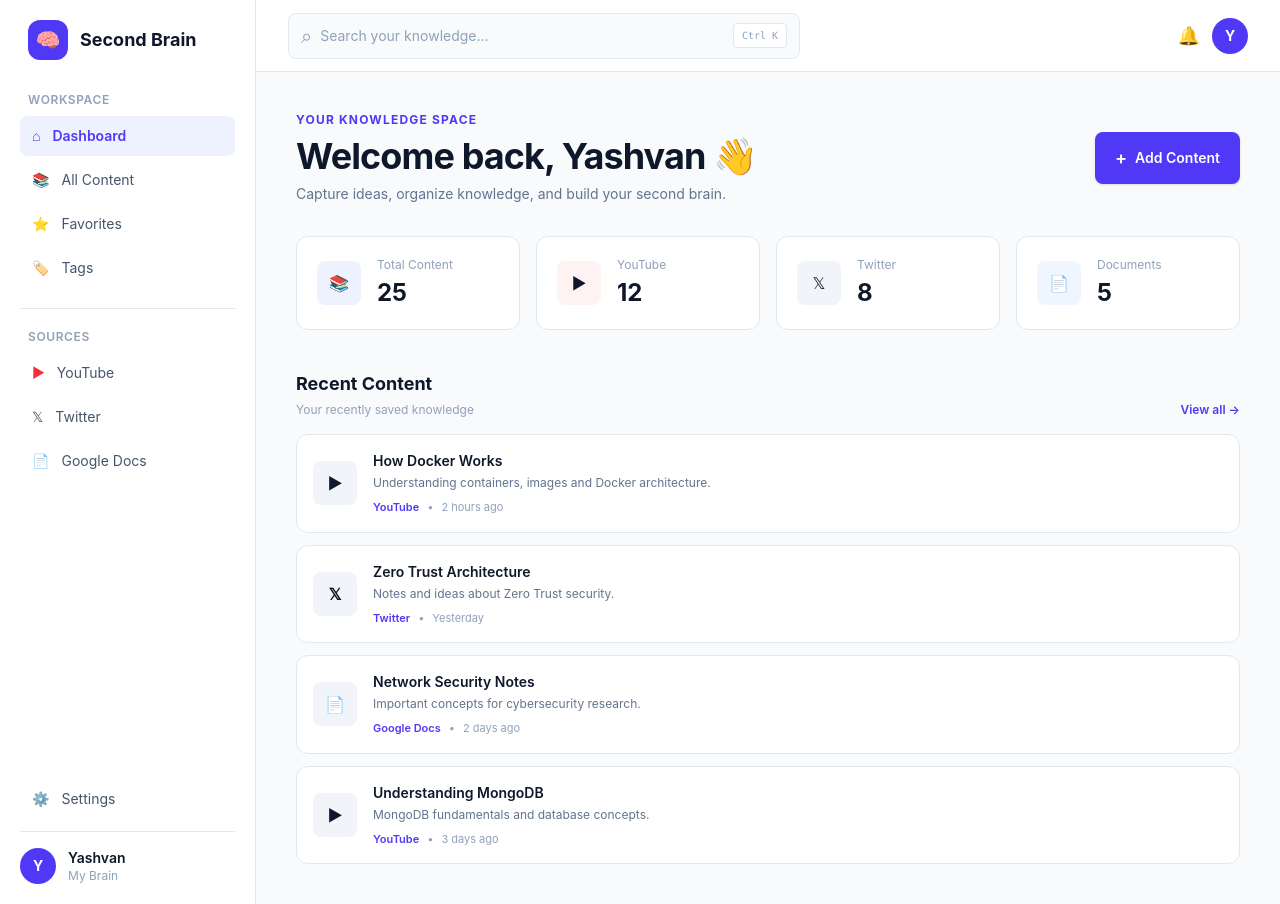
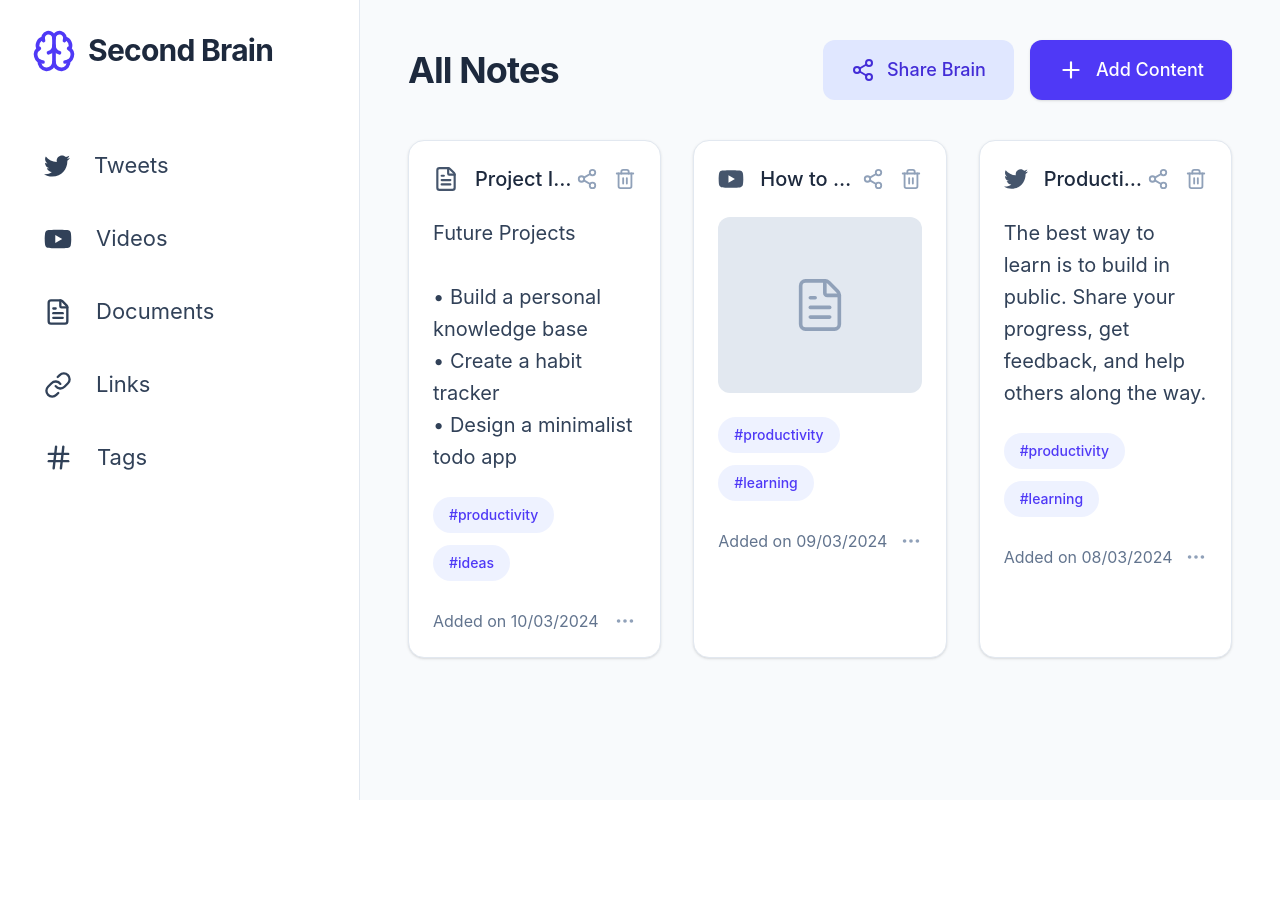
Before and after one commit to YashvanReddy/second-brain, a React (Vite) app: page / in a window 1280 px wide. After the commit the page ends 800 px from the top, so only its background shows below. Built offline with nearby package versions, Linux system fonts and the light colour scheme.

Commit message:
Build All Notes frontend

```diff
--- a/package.json
+++ b/package.json
@@ -11,8 +11,10 @@
   },
   "dependencies": {
     "@tailwindcss/vite": "^4.3.3",
+    "lucide-react": "^1.34.0",
     "react": "^19.2.8",
     "react-dom": "^19.2.8",
+    "react-icons": "^5.7.0",
     "tailwindcss": "^4.3.3"
   },
   "devDependencies": {
--- a/src/App.tsx
+++ b/src/App.tsx
@@ -1,347 +1,279 @@
-type ContentItem = {
+import {
+  Brain,
+  FileText,
+  Link,
+  Hash,
+  Share2,
+  Plus,
+  Trash2,
+  MoreHorizontal,
+} from "lucide-react";
+
+import {
+  FaTwitter,
+  FaYoutube,
+} from "react-icons/fa";
+
+type Note = {
   title: string;
-  source: "YouTube" | "Twitter" | "Google Docs";
-  time: string;
-  description: string;
+  type: "tweet" | "video" | "document";
+  content?: string;
+  tags: string[];
+  date: string;
 };
 
-const recentContent: ContentItem[] = [
+const notes: Note[] = [
   {
-    title: "How Docker Works",
-    source: "YouTube",
-    time: "2 hours ago",
-    description: "Understanding containers, images and Docker architecture.",
+    title: "Project Ideas",
+    type: "document",
+    content:
+      "Future Projects\n\n• Build a personal knowledge base\n• Create a habit tracker\n• Design a minimalist todo app",
+    tags: ["productivity", "ideas"],
+    date: "10/03/2024",
   },
   {
-    title: "Zero Trust Architecture",
-    source: "Twitter",
-    time: "Yesterday",
-    description: "Notes and ideas about Zero Trust security.",
+    title: "How to Build a Second Brain",
+    type: "video",
+    tags: ["productivity", "learning"],
+    date: "09/03/2024",
   },
   {
-    title: "Network Security Notes",
-    source: "Google Docs",
-    time: "2 days ago",
-    description: "Important concepts for cybersecurity research.",
-  },
-  {
-    title: "Understanding MongoDB",
-    source: "YouTube",
-    time: "3 days ago",
-    description: "MongoDB fundamentals and database concepts.",
+    title: "Productivity Tip",
+    type: "tweet",
+    content:
+      "The best way to learn is to build in public. Share your progress, get feedback, and help others along the way.",
+    tags: ["productivity", "learning"],
+    date: "08/03/2024",
   },
 ];
 
 function App() {
   return (
-    <div className="flex min-h-screen bg-slate-50 text-slate-900">
+    <div className="min-h-screen bg-[#f8fafc] text-slate-800">
 
-      {/* SIDEBAR */}
-      <aside className="hidden w-64 flex-col border-r border-slate-200 bg-white p-5 md:flex">
+      <div className="flex min-h-screen">
 
-        {/* Logo */}
-        <div className="mb-8 flex items-center gap-3 px-2">
-          <div className="flex h-10 w-10 items-center justify-center rounded-xl bg-indigo-600 text-xl">
-            🧠
+        {/* SIDEBAR */}
+        <aside className="hidden w-[360px] shrink-0 border-r border-slate-200 bg-white px-8 py-7 lg:block">
+
+          {/* LOGO */}
+          <div className="mb-16 flex items-center gap-3">
+            <Brain
+              size={44}
+              strokeWidth={2}
+              className="text-indigo-600"
+            />
+
+            <h1 className="text-[30px] font-bold tracking-tight">
+              Second Brain
+            </h1>
           </div>
 
-          <span className="text-lg font-bold">
-            Second Brain
-          </span>
-        </div>
+          {/* NAVIGATION */}
+          <nav className="space-y-4">
 
-        {/* Navigation */}
-        <nav className="flex-1">
-
-          <p className="mb-2 px-2 text-xs font-semibold uppercase tracking-wider text-slate-400">
-            Workspace
-          </p>
-
-          <button className="mb-1 flex w-full items-center gap-3 rounded-lg bg-indigo-50 px-3 py-2.5 text-sm font-semibold text-indigo-600">
-            <span>⌂</span>
-            Dashboard
-          </button>
-
-          <button className="mb-1 flex w-full items-center gap-3 rounded-lg px-3 py-2.5 text-sm text-slate-600 transition hover:bg-slate-100">
-            <span>📚</span>
-            All Content
-          </button>
-
-          <button className="mb-1 flex w-full items-center gap-3 rounded-lg px-3 py-2.5 text-sm text-slate-600 transition hover:bg-slate-100">
-            <span>⭐</span>
-            Favorites
-          </button>
-
-          <button className="mb-1 flex w-full items-center gap-3 rounded-lg px-3 py-2.5 text-sm text-slate-600 transition hover:bg-slate-100">
-            <span>🏷️</span>
-            Tags
-          </button>
-
-          <div className="my-5 border-t border-slate-200" />
-
-          <p className="mb-2 px-2 text-xs font-semibold uppercase tracking-wider text-slate-400">
-            Sources
-          </p>
-
-          <button className="mb-1 flex w-full items-center gap-3 rounded-lg px-3 py-2.5 text-sm text-slate-600 hover:bg-slate-100">
-            <span className="text-red-500">▶</span>
-            YouTube
-          </button>
-
-          <button className="mb-1 flex w-full items-center gap-3 rounded-lg px-3 py-2.5 text-sm text-slate-600 hover:bg-slate-100">
-            <span>𝕏</span>
-            Twitter
-          </button>
-
-          <button className="mb-1 flex w-full items-center gap-3 rounded-lg px-3 py-2.5 text-sm text-slate-600 hover:bg-slate-100">
-            <span>📄</span>
-            Google Docs
-          </button>
-
-        </nav>
-
-        {/* Bottom */}
-        <div>
-
-          <button className="mb-3 flex w-full items-center gap-3 rounded-lg px-3 py-2.5 text-sm text-slate-600 hover:bg-slate-100">
-            <span>⚙️</span>
-            Settings
-          </button>
-
-          <div className="flex items-center gap-3 border-t border-slate-200 pt-4">
-            <div className="flex h-9 w-9 items-center justify-center rounded-full bg-indigo-600 text-sm font-bold text-white">
-              Y
-            </div>
-
-            <div>
-              <p className="text-sm font-semibold">
-                Yashvan
-              </p>
-
-              <p className="text-xs text-slate-400">
-                My Brain
-              </p>
-            </div>
-          </div>
-
-        </div>
-      </aside>
-
-      {/* MAIN */}
-      <main className="min-w-0 flex-1">
-
-        {/* TOP BAR */}
-        <header className="flex h-18 items-center justify-between border-b border-slate-200 bg-white px-5 md:px-8">
-
-          <div className="flex w-full max-w-lg items-center gap-2 rounded-lg border border-slate-200 bg-slate-50 px-3 py-2">
-
-            <span className="text-xl text-slate-400">
-              ⌕
-            </span>
-
-            <input
-              type="text"
-              placeholder="Search your knowledge..."
-              className="min-w-0 flex-1 bg-transparent text-sm outline-none placeholder:text-slate-400"
+            <SidebarItem
+              icon={<FaTwitter size={26} />}
+              label="Tweets"
+            />
+            <SidebarItem
+              icon={<FaYoutube size={28} />}
+              label="Videos"
             />
 
-            <kbd className="hidden rounded border border-slate-200 bg-white px-2 py-1 text-[10px] text-slate-400 sm:block">
-              Ctrl K
-            </kbd>
-
-          </div>
-
-          <div className="ml-4 flex items-center gap-3">
-            <button className="text-lg">
-              🔔
-            </button>
-
-            <div className="flex h-9 w-9 items-center justify-center rounded-full bg-indigo-600 text-sm font-bold text-white">
-              Y
-            </div>
-          </div>
-
-        </header>
-
-        {/* CONTENT */}
-        <div className="mx-auto max-w-7xl px-5 py-8 md:px-10 md:py-10">
-
-          {/* WELCOME */}
-          <section className="mb-8 flex flex-col justify-between gap-5 md:flex-row md:items-center">
-
-            <div>
-              <p className="mb-2 text-xs font-bold uppercase tracking-widest text-indigo-600">
-                Your Knowledge Space
-              </p>
-
-              <h1 className="text-3xl font-bold tracking-tight md:text-4xl">
-                Welcome back, Yashvan 👋
-              </h1>
-
-              <p className="mt-2 text-sm text-slate-500">
-                Capture ideas, organize knowledge, and build your second brain.
-              </p>
-            </div>
-
-            <button className="flex w-fit items-center gap-2 rounded-lg bg-indigo-600 px-5 py-3 text-sm font-semibold text-white shadow-sm transition hover:bg-indigo-700">
-              <span className="text-lg">+</span>
-              Add Content
-            </button>
-
-          </section>
-
-          {/* STATS */}
-          <section className="mb-10 grid grid-cols-1 gap-4 sm:grid-cols-2 xl:grid-cols-4">
-
-            <StatCard
-              icon="📚"
-              label="Total Content"
-              value="25"
-              bg="bg-indigo-50"
+            <SidebarItem
+              icon={<FileText size={28} />}
+              label="Documents"
             />
 
-            <StatCard
-              icon="▶"
-              label="YouTube"
-              value="12"
-              bg="bg-red-50"
+            <SidebarItem
+              icon={<Link size={28} />}
+              label="Links"
             />
 
-            <StatCard
-              icon="𝕏"
-              label="Twitter"
-              value="8"
-              bg="bg-slate-100"
+            <SidebarItem
+              icon={<Hash size={29} />}
+              label="Tags"
             />
 
-            <StatCard
-              icon="📄"
-              label="Documents"
-              value="5"
-              bg="bg-blue-50"
-            />
+          </nav>
+        </aside>
 
-          </section>
+        {/* MAIN */}
+        <main className="min-w-0 flex-1">
 
-          {/* RECENT CONTENT */}
-          <section>
+          {/* HEADER */}
+          <header className="flex items-center justify-between px-8 py-10 lg:px-12">
 
-            <div className="mb-4 flex items-end justify-between">
+            <h2 className="text-4xl font-bold tracking-tight">
+              All Notes
+            </h2>
 
-              <div>
-                <h2 className="text-lg font-bold">
-                  Recent Content
-                </h2>
+            <div className="flex items-center gap-4">
 
-                <p className="mt-1 text-xs text-slate-400">
-                  Your recently saved knowledge
-                </p>
-              </div>
+              <button className="flex items-center gap-3 rounded-xl bg-indigo-100 px-7 py-4 text-lg font-medium text-indigo-700 transition hover:bg-indigo-200">
+                <Share2 size={24} />
+                Share Brain
+              </button>
 
-              <button className="text-xs font-semibold text-indigo-600 hover:text-indigo-700">
-                View all →
+              <button className="flex items-center gap-3 rounded-xl bg-indigo-600 px-7 py-4 text-lg font-medium text-white shadow-sm transition hover:bg-indigo-700">
+                <Plus size={26} />
+                Add Content
               </button>
 
             </div>
 
-            <div className="space-y-3">
+          </header>
 
-              {recentContent.map((item, index) => (
-                <ContentCard
-                  key={index}
-                  item={item}
-                />
-              ))}
+          {/* NOTES */}
+          <section className="grid grid-cols-1 gap-8 px-8 pb-12 lg:grid-cols-2 xl:grid-cols-3 lg:px-12">
 
-            </div>
+            {notes.map((note) => (
+              <NoteCard
+                key={note.title}
+                note={note}
+              />
+            ))}
 
           </section>
 
-        </div>
-      </main>
-    </div>
-  );
-}
-
-function StatCard({
-  icon,
-  label,
-  value,
-  bg,
-}: {
-  icon: string;
-  label: string;
-  value: string;
-  bg: string;
-}) {
-  return (
-    <div className="flex items-center gap-4 rounded-xl border border-slate-200 bg-white p-5">
-      <div
-        className={`flex h-11 w-11 items-center justify-center rounded-lg ${bg}`}
-      >
-        {icon}
-      </div>
-
-      <div>
-        <p className="text-xs text-slate-400">
-          {label}
-        </p>
-
-        <p className="mt-1 text-2xl font-bold">
-          {value}
-        </p>
+        </main>
       </div>
     </div>
   );
 }
 
-function ContentCard({
-  item,
+function SidebarItem({
+  icon,
+  label,
 }: {
-  item: ContentItem;
+  icon: React.ReactNode;
+  label: string;
 }) {
-  const icon =
-    item.source === "YouTube"
-      ? "▶"
-      : item.source === "Twitter"
-        ? "𝕏"
-        : "📄";
+  return (
+    <button className="flex w-full items-center gap-6 rounded-xl px-3 py-3 text-[22px] text-slate-700 transition hover:bg-slate-100">
+      <span className="text-slate-700">
+        {icon}
+      </span>
 
+      <span>
+        {label}
+      </span>
+    </button>
+  );
+}
+
+function NoteCard({
+  note,
+}: {
+  note: Note;
+}) {
   return (
-    <div className="group flex items-center gap-4 rounded-xl border border-slate-200 bg-white p-4 transition hover:-translate-y-0.5 hover:border-indigo-200 hover:shadow-sm">
+    <article className="min-h-[450px] rounded-2xl border border-slate-200 bg-white p-6 shadow-sm transition hover:-translate-y-1 hover:shadow-md">
 
-      <div className="flex h-11 w-11 shrink-0 items-center justify-center rounded-lg bg-slate-100 font-bold">
-        {icon}
-      </div>
+      {/* CARD HEADER */}
+      <div className="mb-6 flex items-center justify-between">
 
-      <div className="min-w-0 flex-1">
+        <div className="flex min-w-0 items-center gap-4">
 
-        <h3 className="truncate text-sm font-semibold">
-          {item.title}
-        </h3>
+          <SourceIcon type={note.type} />
 
-        <p className="mt-1 truncate text-xs text-slate-500">
-          {item.description}
-        </p>
+          <h3 className="truncate text-xl font-medium">
+            {note.title}
+          </h3>
 
-        <div className="mt-2 flex gap-2 text-[11px] text-slate-400">
-          <span className="font-semibold text-indigo-600">
-            {item.source}
-          </span>
+        </div>
 
-          <span>•</span>
+        <div className="flex items-center gap-4 text-slate-400">
 
-          <span>{item.time}</span>
+          <button className="transition hover:text-indigo-600">
+            <Share2 size={22} />
+          </button>
+
+          <button className="transition hover:text-red-500">
+            <Trash2 size={22} />
+          </button>
+
         </div>
 
       </div>
 
-      <button className="px-2 text-slate-400 opacity-0 transition group-hover:opacity-100">
-        •••
-      </button>
+      {/* CONTENT */}
+      {note.type === "video" ? (
+        <div className="mb-6 flex h-44 items-center justify-center rounded-xl bg-slate-200">
+          <FileText
+            size={58}
+            strokeWidth={1.5}
+            className="text-slate-400"
+          />
+        </div>
+      ) : (
+        <div className="mb-6 whitespace-pre-line text-[20px] leading-8 text-slate-700">
+          {note.content}
+        </div>
+      )}
 
-    </div>
+      {/* TAGS */}
+      <div className="mb-7 flex flex-wrap gap-3">
+
+        {note.tags.map((tag) => (
+          <span
+            key={tag}
+            className="rounded-full bg-indigo-50 px-4 py-2 text-sm font-medium text-indigo-600"
+          >
+            #{tag}
+          </span>
+        ))}
+
+      </div>
+
+      {/* DATE */}
+      <div className="flex items-center justify-between text-base text-slate-500">
+
+        <span>
+          Added on {note.date}
+        </span>
+
+        <button className="text-slate-400 hover:text-slate-600">
+          <MoreHorizontal size={22} />
+        </button>
+
+      </div>
+
+    </article>
   );
 }
 
+function SourceIcon({
+  type,
+}: {
+  type: Note["type"];
+}) {
+  if (type === "tweet") {
+    return (
+      <FaTwitter
+        size={24}
+        className="shrink-0 text-slate-600"
+      />
+    );
+  }
+
+  if (type === "video") {
+    return (
+      <FaYoutube
+        size={26}
+        className="shrink-0 text-slate-600"
+      />
+    );
+  }
+
+  return (
+    <FileText
+      size={26}
+      className="shrink-0 text-slate-600"
+    />
+  );
+}
+
+
 export default App;
```
Also changed, not shown: 1 other file (tests, documents, lock files or other folders).
